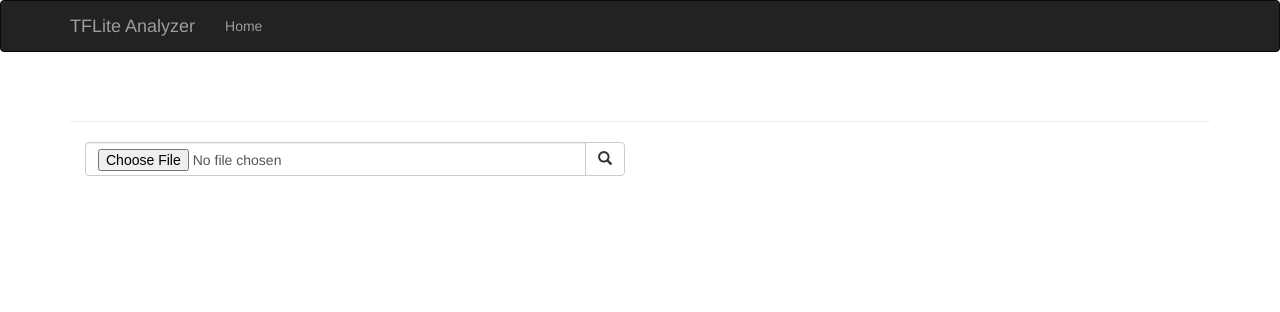
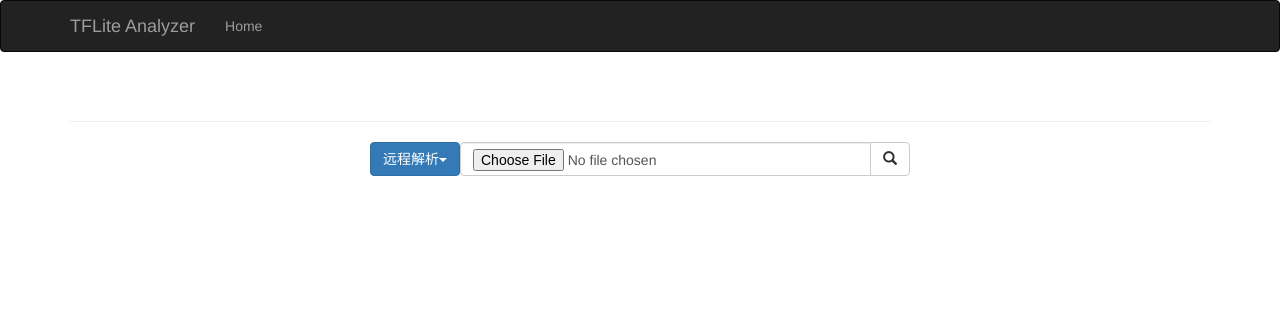
Before and after one commit to wanix1988/vistflite, a Flask app: page / in a window 1280 px wide. Shown: the top 312 px of the page. Run offline with Flask 2, Linux system fonts and the light colour scheme; some libraries are stand-ins or nearby versions.

Commit message:
添加本地文件解析页面和功能

```diff
--- a/app/main/templates/analyze_tflite.html
+++ b/app/main/templates/analyze_tflite.html
@@ -30,16 +30,84 @@
         {% endfor %}
     </div>
     <div>
-        <form action="/analyze/tflite" method="post" enctype="multipart/form-data">
-            <div class="col-lg-6">
-                <div class="input-group">
-                    <input type="file" name="tflite" id="tflite" class="form-control">
-                    <span class="input-group-btn">
-                        <button class="btn btn-default" type="submit"><span class="glyphicon glyphicon-search"></span></button>
-                    </span>
-                </div><!-- /input-group -->
+        <form id="tfliteForm" method="post">
+            <div class="col-lg-6 col-lg-offset-3">
+                <div class="btn-group">
+                    <button id="typeBtn" type="button" class="btn btn-primary dropdown-toggle" data-toggle="dropdown" aria-haspopup="true" aria-expanded="false">
+                       远程解析<span class="caret"></span>
+                    </button>
+                    <ul class="dropdown-menu">
+                        <li><a href="#">远程解析</a></li>
+                        {% if useLocal %}
+                        <li role="separator" class="divider"></li>
+                        <li><a href="#">本地解析</a></li>
+                        {% endif %}
+                    </ul>
+                    <div class="remote input-group">
+                        <input type="file" name="remote_tflite" id="remote_tflite" class="form-control">
+                        <span class="input-group-btn">
+                            <button class="btn btn-default" id="submitRemote"><span class="glyphicon glyphicon-search"></span></button>
+                        </span>
+                    </div><!-- remote -->
+                    {% if useLocal %}
+                    <div class="local input-group">
+                        <input type="text" name="local_tflite" id="local_tflite" placeholder="请输入本机TFLite文件路径" class="form-control">
+                        <span class="input-group-btn">
+                            <button class="btn btn-default" id="submitLocal"><span class="glyphicon glyphicon-search"></span></button>
+                        </span>
+                    </div><!-- local -->
+                    {% endif %}
+                </div>
             </div><!-- /.col-lg-6 -->
         </form>
     </div>
 </div>
 {% endblock %}
+{% block scripts %}
+    {{ super() }}
+    <script>
+        $(function(){
+            var remote = true;
+            var caret = '<span class="caret"></span>';
+            {% if useLocal %}
+            $('div.local').hide();
+            {% endif %}
+            // 远程解析
+            $('ul>li:eq(1)').click(function(e){
+                $('#typeBtn').removeClass('btn-success')
+                             .addClass('btn-primary')
+                             .html(e.delegateTarget.innerText + caret);
+                $('div.remote').show();
+                {% if useLocal %}
+                $('div.local').hide();
+                {% endif %}
+                remote = true;
+            });
+            {% if useLocal %}
+            // 本地解析
+            $('ul>li:eq(3)').click(function(e){
+                $('#typeBtn').removeClass('btn-primary')
+                             .addClass('btn-success')
+                             .html(e.delegateTarget.innerText + caret);
+                $('div.remote').hide();
+                $('div.local').show();
+                remote = false;
+            });
+            {% endif %}
+            function submit(){
+                var form = $('#tfliteForm');
+                if (remote) {
+                    form.attr('action', '/analyze/tflite/remote');
+                    form.attr('enctype', 'multipart/form-data');
+                } else {
+                    form.attr('action', '/analyze/tflite/local');
+                    form.attr('enctype', 'application/x-www-form-urlencoded');
+                }
+                console.log(form);
+                form.submit();
+            }
+            $('#submitRemote').click(submit);
+            $('#submitLocal').click(submit);
+        });
+    </script>
+{% endblock %}
--- a/app/main/vistflite.py
+++ b/app/main/vistflite.py
@@ -22,6 +22,7 @@ app = Flask(__name__)
 app.config['SECRET_KEY'] = os.urandom(24)
 app.config['MAX_CONTENT_LENGTH'] = 1024 * 1024 * 1024 #1GB
 app.config['UPLOAD_FOLDER'] = tempfile.gettempdir()
+app.config['useLocal'] = True
 
 IN_MEMORY_SIZE = 100 * 1024 * 1024 #100MB
 
@@ -38,15 +39,21 @@ def __getBuiltinOperatorStringName(idx):
 
 @app.route('/')
 def index():
-    return render_template(r'analyze_tflite.html', name='tflite')
+    return render_template(r'analyze_tflite.html', name='tflite', useLocal=app.config['useLocal'])
 
 def allowed_file(filename):
     return '.' in filename and filename.rsplit('.', 1)[1] == 'tflite'
 
-@app.route('/analyze/<clazz>', methods=['POST'])
-def analyze(clazz):
+@app.route('/analyze/<clazz>/<type>', methods=['POST'])
+def analyze(clazz, type):
     if clazz == 'tflite':
-        return __handle_analyze_tflite(request)
+        if type == 'remote':
+            return __handle_analyze_tflite(request)
+        elif type == 'local':
+            fname = request.form['local_tflite']
+            with open(fname, 'rb') as df:
+                content = df.read()
+                return __analyze_tflite(fname, content)
     return 'Invalid Request', 500
 
 def __handle_analyze_tflite(request):
@@ -54,8 +61,7 @@ def __handle_analyze_tflite(request):
     if not request.files:
         flash('TFLite file is required!!!')
         return redirect(request.url)
-    f = request.files['tflite']
-    print(dir(f))
+    f = request.files['remote_tflite']
     if f and allowed_file(f.filename):
         fname = secure_filename(f.filename)
         f.seek(0, os.SEEK_END)
```
